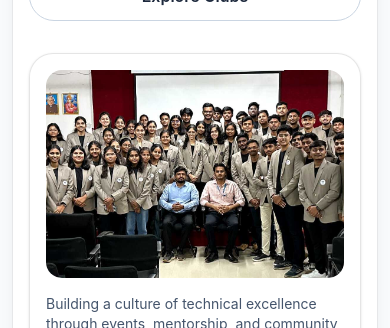
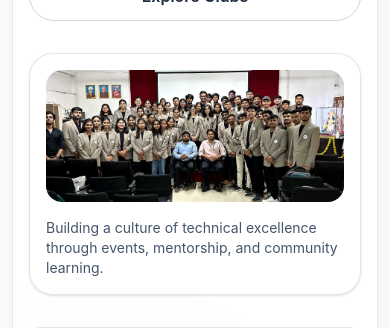
Before and after one commit to GDG-PRMITR/Coding-club-website, a Next.js app: page / in a window 390 px wide. Shown: the part 487-815 px from the top of the page. Built offline with nearby package versions, Linux system fonts and the light colour scheme; no server answers; the database is empty.

Commit message:
fix: update hero image container aspect ratio and responsive size attributes

```diff
--- a/components/Hero.tsx
+++ b/components/Hero.tsx
@@ -36,8 +36,8 @@ export default function Hero() {
           </div>
         </div>
         <div className="relative overflow-hidden rounded-3xl border border-black/10 bg-white/85 p-4 shadow-sm dark:border-white/10 dark:bg-slate-900/85">
-          <div className="relative h-52 w-full overflow-hidden rounded-2xl sm:h-64">
-            <Image src="/gallery/installation-ceremony-main.jpeg" alt="PRMITR Coding Club event" fill sizes="(max-width: 768px) 100vw, (max-width: 1200px) 50vw, 33vw" className="object-cover" priority />
+          <div className="relative aspect-[1599/704] w-full overflow-hidden rounded-2xl">
+            <Image src="/gallery/installation-ceremony-main.jpeg" alt="PRMITR Coding Club event" fill sizes="(max-width: 768px) 100vw, 50vw" className="object-cover" priority />
           </div>
           <p className="mt-4 text-sm text-slate-600 dark:text-slate-300">Building a culture of technical excellence through events, mentorship, and community learning.</p>
         </div>
```
